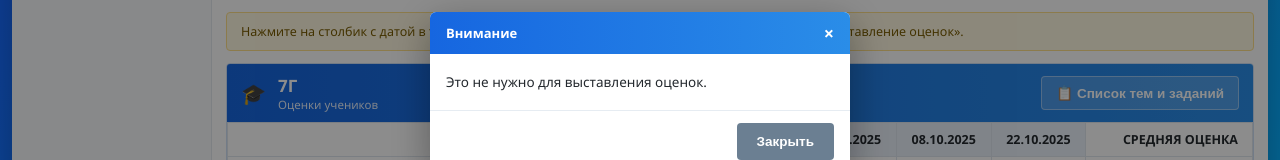
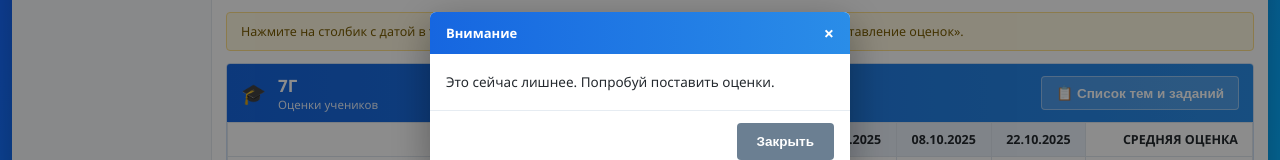
Before and after one commit to ninenko/e-kunduluk-training, a plain HTML site: page index.html in a window 1280 px wide. Both pictures are taken after a click on the element "Кыргызча". Shown: the part 308-468 px from the top of the page. Drawn offline with Linux system fonts and the light colour scheme.

Commit message:
Reword popup message

```diff
--- a/index.html
+++ b/index.html
@@ -373,7 +373,7 @@ function saveAll(){
 }
 
 function notNeeded(){
-  show('Внимание', 'Это не нужно для выставления оценок.');
+  show('Внимание', 'Это сейчас лишнее. Попробуй поставить оценки.');
 }
 
 function show(title, html){
```
